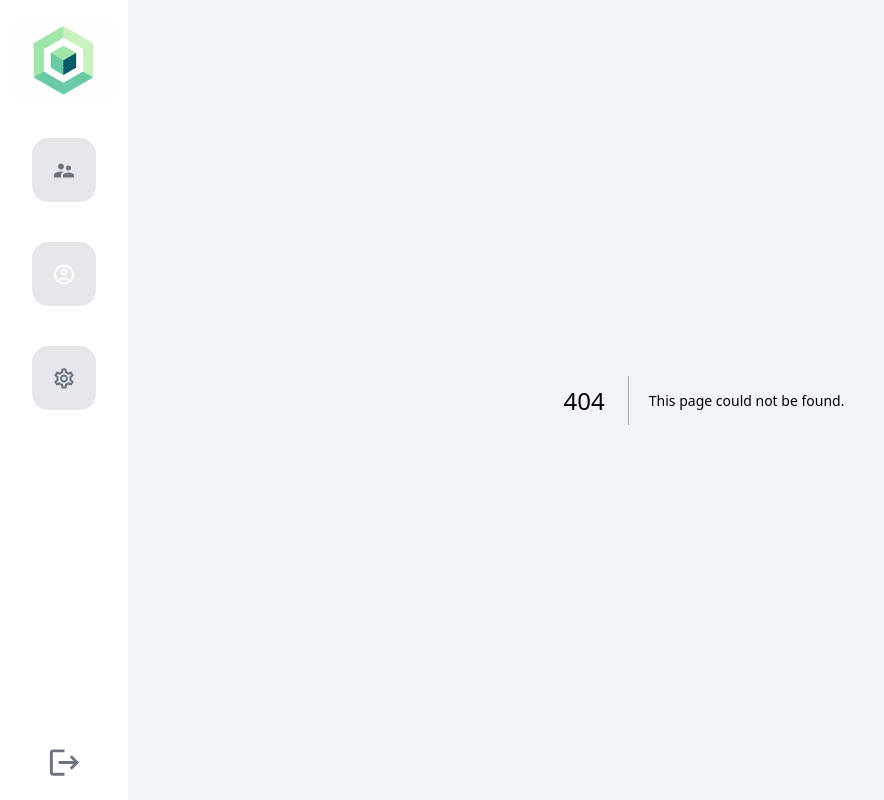
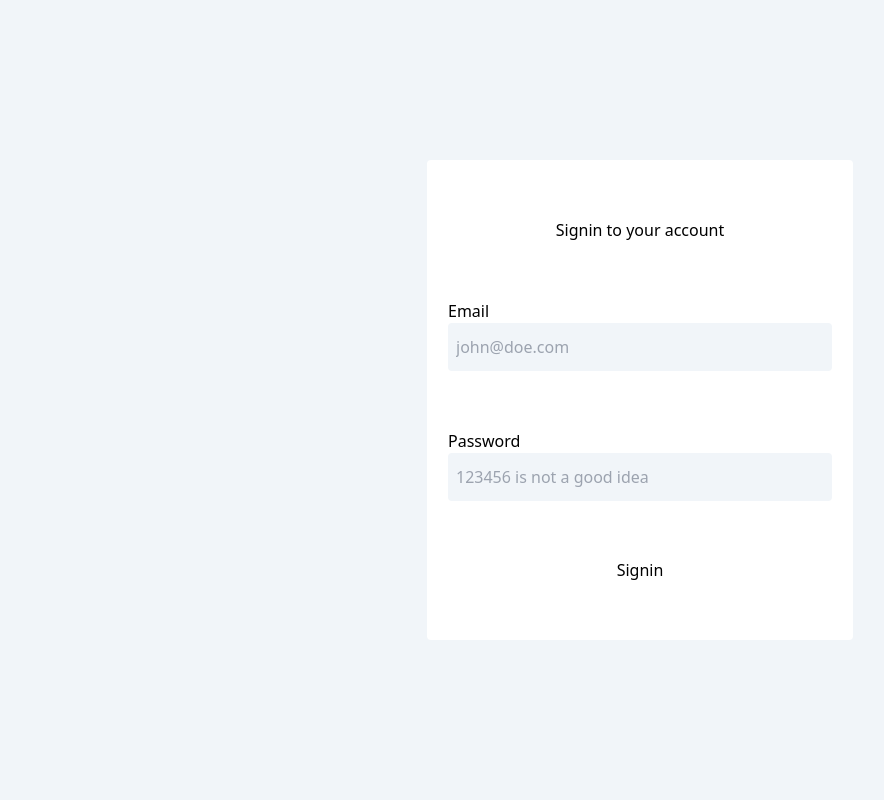
Before and after one commit to jeremy-marcillaud/prediko_assignment, a Next.js app: page /signin in a window 1280 px wide. Before the commit this address had no page. Shown: the whole page, without its empty margins (0-884 px from the left). Built offline with nearby package versions, Linux system fonts and the light colour scheme.

Commit message:
add authForm

```diff
--- /dev/null
+++ b/components/authForm.tsx
@@ -0,0 +1,44 @@
+import { useRouter } from "next/router";
+
+export default function AuthForm() {
+  const router = useRouter();
+
+  function handleSubmit(e) {
+    e.preventDefault();
+    router.push("/admin/users");
+  }
+
+  return (
+    <div className="bg-slate-100 w-screen h-screen">
+      <div className="flex justify-center items-center h-full">
+        <form
+          className="bg-white rounded w-2/6 h-3/5 flex justify-evenly flex-col items-center text-black"
+          onSubmit={handleSubmit}
+        >
+          <h2>Signin to your account</h2>
+          <div>
+            <h2>Email</h2>
+            <input
+              required
+              placeholder="john@doe.com"
+              type="email"
+              name="email"
+              className={"p-2 w-96 h-12 rounded bg-slate-100"}
+            />
+          </div>
+          <div>
+            <h2>Password</h2>
+            <input
+              required
+              placeholder="123456 is not a good idea"
+              type="password"
+              name="password"
+              className={"p-2 w-96 h-12 rounded bg-slate-100"}
+            />
+          </div>
+          <button type="submit">Signin</button>
+        </form>
+      </div>
+    </div>
+  );
+}
--- /dev/null
+++ b/pages/signin.tsx
@@ -0,0 +1,11 @@
+import AuthForm from "../components/authForm";
+
+export default function Signin() {
+  return (
+    <div>
+      <AuthForm />
+    </div>
+  );
+}
+
+Signin.authPage = true;
```
